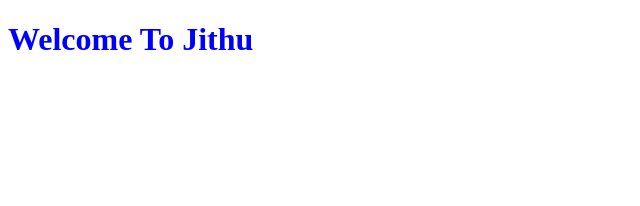
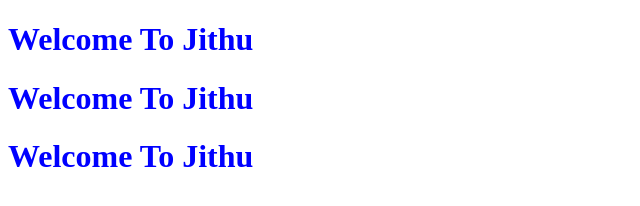
Before and after one commit to JithuJoshy12/JithuJoshy12.github.io, a plain HTML site: page index.html in a window 1280 px wide. Shown: the whole page, without its empty margins (0-640 px from the left). Drawn offline with Linux system fonts and the light colour scheme.

Commit message:
Repetition

```diff
--- a/index.html
+++ b/index.html
@@ -7,6 +7,7 @@
 </head>
 <body>
     <h1 style = "color: blue;">Welcome To Jithu</h1>
-
+    <h1 style = "color: blue;">Welcome To Jithu</h1>
+    <h1 style = "color: blue;">Welcome To Jithu</h1>
 </body>
 </html>
```
